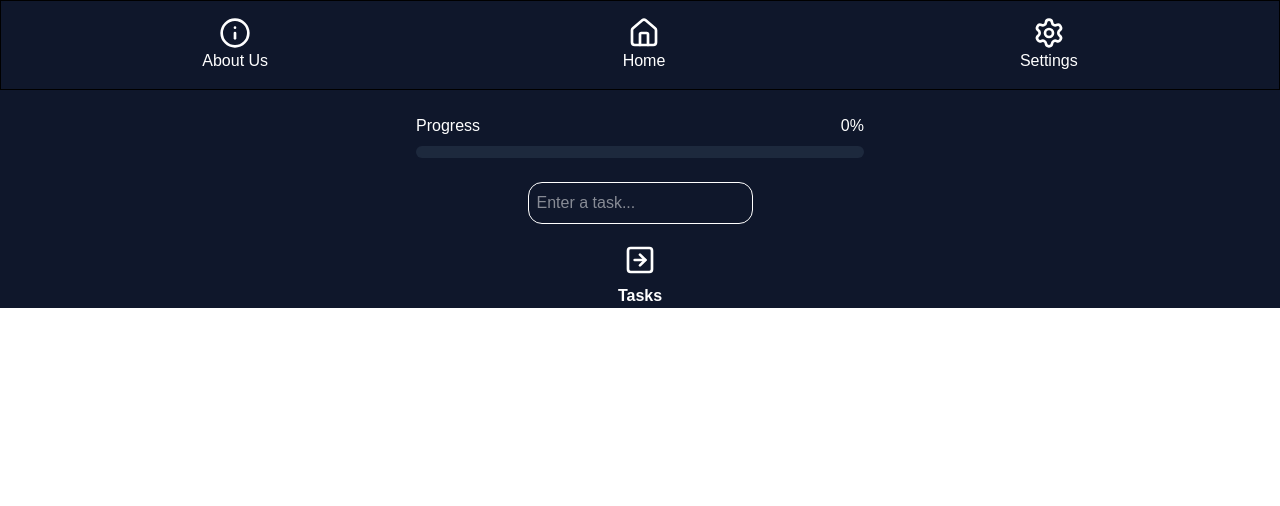
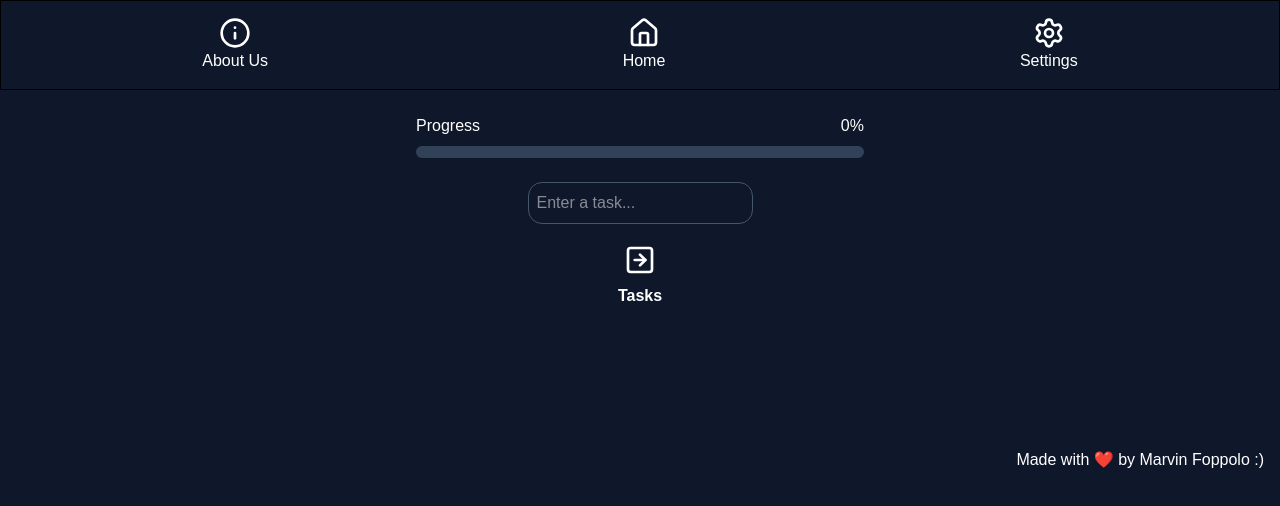
Before and after one commit to marvinfpl/todolist, a React (Vite) app: page / in a window 1280 px wide. Shown: the top 506 px of the page. Built offline with nearby package versions, Linux system fonts and the light colour scheme.

Commit message:
some designs

```diff
--- a/src/components/Footer.tsx
+++ b/src/components/Footer.tsx
@@ -0,0 +1,7 @@
+export default function Footer() {
+    return (
+        <div className="w-full flex justify-end p-4 text-white py-35">
+            <p>Made with ❤️ by Marvin Foppolo :) </p>
+        </div>
+    )
+}
--- a/src/components/Progress.tsx
+++ b/src/components/Progress.tsx
@@ -10,8 +10,8 @@ export default function ProgressBar({percent}: Props) {
                 <span>{percent}%</span>
             </div>
 
-            <div className="w-full h-3 bg-slate-800 rounded-full overflow-hidden transition-all hover:scale-102">
-                <div className="h-full bg-gradient-to-r from-blue-500 to-cyan-400 transition-all duration-500 ease-out shadow-lg shadow-blue-500/30 rounded-full" style={{width: `${percent}%`}}/>
+            <div className="w-full h-3 bg-slate-700 rounded-full transition-all hover:scale-102">
+                <div className="h-full bg-gradient-to-r from-blue-500 to-cyan-400 transition-all duration-500 ease-out shadow-lg shadow-blue-500/50 rounded-full" style={{width: `${percent}%`}}/>
             </div>
         </div>
     )
--- a/src/components/Task.tsx
+++ b/src/components/Task.tsx
@@ -19,9 +19,9 @@ export default function Tasks({ tasks, removeTask, toggleTask}: Props) {
         {tasks.map(task => (
           <div
             key={task.name}
-            className="flex items-center bg-slate-800 rounded-xl border-2 p-4 hover:border-cyan hover:scale-102">
+            className="flex items-center bg-slate-800 rounded-xl border-2 p-4 transition hover:border-cyan-400 hover:scale-[1.02] hover:shadow-lg hover:shadow-blue-500/50">
             <div className="flex-1 flex justify-start">
-              <Checkbox checked={task.done} onCheckedChange={() => toggleTask(task.name)} className="animation hover:scale-120"/>
+              <Checkbox checked={task.done} onCheckedChange={() => toggleTask(task.name)} className="transition-transform duration-200 hover:scale-120"/>
             </div>
             <div className="flex-1 flex justify-center">
               <span className={`${task.done ? "line-through text-gray-400" : "text-white"}`}>{task.name}</span>
--- a/src/index.css
+++ b/src/index.css
@@ -2,6 +2,8 @@
 @import "tw-animate-css";
 @import "shadcn/tailwind.css";
 @import "@fontsource-variable/geist";
+
+
 
 @custom-variant dark (&:is(.dark *));
 
--- a/src/pages/Home.tsx
+++ b/src/pages/Home.tsx
@@ -1,6 +1,7 @@
 import Navbar from "@/components/Navbar.tsx"
 import Tasks from "@/components/Task.tsx"
 import ProgressBar from "@/components/Progress.tsx"
+import Footer from "@/components/Footer.tsx"
 import {useState, useEffect} from "react"
 import { SquareArrowRight } from "lucide-react"
 import confetti from "canvas-confetti"
@@ -70,7 +71,7 @@ export default function Home() {
     }
 
     return (
-        <div className="bg-slate-900">
+        <div className="min-h-screen bg-slate-900">
             <Navbar/>
             <br />
             <div className="flex flex-col items-center justify-center">
@@ -81,13 +82,16 @@ export default function Home() {
                     addTask()
                     }}
                 className="flex flex-col items-center gap-3 text-white">
-                    <input value={input} onChange={(e) => setInput(e.target.value)} className="border border-white p-2 rounded-xl" placeholder="Enter a task..."/>
+                    <input value={input} onChange={(e) => setInput(e.target.value)} className="border border-slate-600 focus:border-blue-500 outline-none p-2 rounded-xl" placeholder="Enter a task..."/>
                     <button className="text-white px-3 py-2 rounded transition hover:scale-110">
                         <SquareArrowRight size={32} color="white"/>
                     </button>
                 </form>
                 <Tasks tasks={tasks} removeTask={removeTask} toggleTask={toggleTask}/>
             </div>
+            <div className="flex flex-col">
+                <Footer/>
+            </div>
         </div>
     )
 }
```
